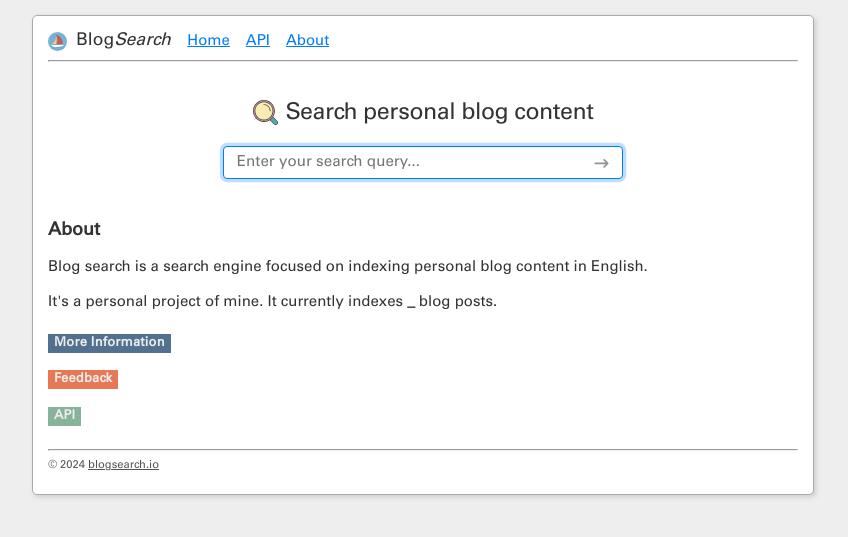
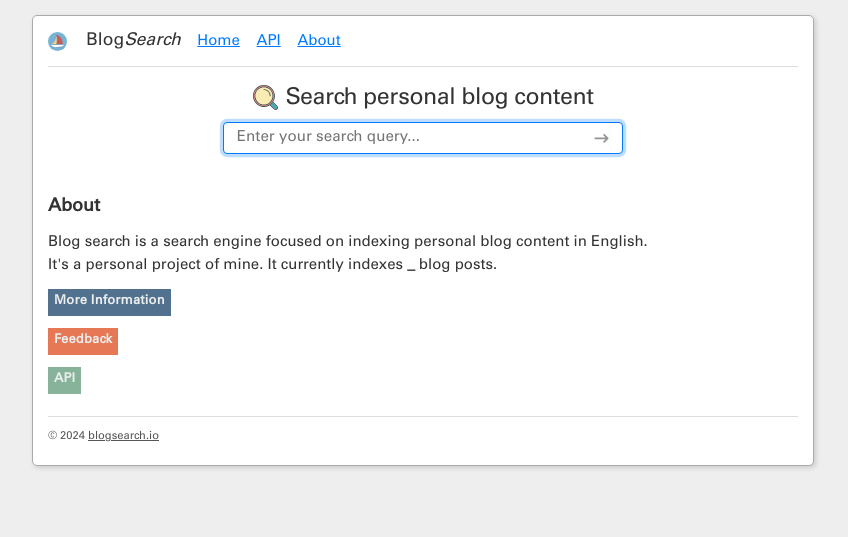
Before and after one commit to sawatkins/blog-search, a FastAPI app: page / in a window 1280 px wide. Shown: the top 537 px of the page, without its empty margins (217-1065 px from the left). Run offline with FastAPI, Linux system fonts and the light colour scheme.

Commit message:
addition styling

```diff
--- a/web/static/css/style.css
+++ b/web/static/css/style.css
@@ -15,7 +15,7 @@ body {
   width: 45%;
   min-width: 750px;
   margin: 15px auto;
-  padding: 15px;
+  padding: 1em;
   border: 1px solid #aaa;
   box-shadow: 2px 2px 5px #ccc;
   border-radius: 5px;
@@ -25,22 +25,36 @@ html {
   background-color: #eeeeee;
 }
 
+/* Global spacing adjustments */
+hr {
+  margin: 0.8rem 0;
+  border: 0;
+  border-top: 1px solid #ddd;
+}
+
 /* Headings */
 h2 {
   font-size: 1.45rem;
-  margin-bottom: 0.7em;
   letter-spacing: -0.02em;
 }
 
 h3 {
   font-size: 1.2rem;
-  margin: 1.2em 0 0.5em;
   letter-spacing: -0.01em;
+}
+
+/* Condensed headings */
+h2, h3 {
+  margin-top: 0.6rem;
+  margin-bottom: 0.4rem;
 }
 
 /* Link styles */
 a {
   color: #007bff;
+  display: inline-block;
+  padding: 0;
+  margin: 0;
 }
 
 /* Content spacing */
@@ -169,6 +183,169 @@ pre code {
   letter-spacing: 0.02em;
 }
 
+/* Added Navbar Styles */
+#navbar {
+  margin-bottom: 0.4rem;
+}
+
+.navbar-logo {
+  display: inline-block;
+  vertical-align: middle;
+}
+
+.navbar-logo img {
+  display: inline;
+  vertical-align: middle;
+  width: 19px;
+  height: 19px;
+}
+
+.navbar-title {
+  display: inline;
+  vertical-align: middle;
+  font-size: 1.1rem;
+}
+
+.navbar-title span {
+  font-weight: normal;
+}
+
+.navbar-links {
+  display: inline;
+  vertical-align: middle;
+  margin-left: 10px;
+}
+
+/* Page separator */
+.separator {
+  margin: 0.8rem 0;
+}
+
+/* Content container */
+#content, #search-results {
+  margin-bottom: 0.8rem;
+}
+
+/* Search result styling */
+.search-result {
+  padding: 0.4rem 0;
+  border-bottom: 1px solid #eee;
+  margin-bottom: 0.4rem;
+}
+
+.search-result:last-child {
+  border-bottom: none;
+}
+
+.search-result-title {
+  font-weight: bold;
+  margin-bottom: 0.1rem;
+}
+
+.search-result-url {
+  color: #006621;
+  font-size: 0.85rem;
+  margin-bottom: 0.1rem;
+}
+
+.search-result-snippet {
+  font-size: 0.9rem;
+  color: #545454;
+}
+
+/* Search form */
+#search-form {
+  position: relative;
+  display: inline-block;
+}
+
+.search-submit-button {
+  position: absolute;
+  right: 5px;
+  top: 50%;
+  transform: translateY(-50%);
+  background: none;
+  border: none;
+  cursor: pointer;
+}
+
+.search-submit-button img {
+  vertical-align: middle;
+  margin-top: 1.25px;
+  width: 21px;
+  height: 21px;
+}
+
+/* Toggle containers */
+.toggle-container {
+  margin-top: 0.8rem;
+  margin-bottom: 0.8rem;
+}
+
+.toggle-button {
+  cursor: pointer;
+  color: #EAEEED;
+  padding: 3px 6px;
+  font-weight: bold;
+  display: inline-block;
+}
+
+.toggle-blue {
+  background-color: #52718f;
+}
+
+.toggle-orange {
+  background-color: #e67856;
+}
+
+.toggle-green {
+  background-color: #88b39b;
+}
+
+.toggle-content {
+  display: none;
+  margin-top: 0.3rem;
+  padding: 0.4rem 0;
+}
+
+.toggle-content ul {
+  margin: 0.3rem 0;
+}
+
+/* Loading spinner */
+.loading-container {
+  text-align: center;
+  padding: 30px 0;
+}
+
+.loading-spinner {
+  display: inline-block;
+  width: 30px;
+  height: 30px;
+  border: 3px solid rgba(0,0,0,0.1);
+  border-radius: 50%;
+  border-top-color: #52718f;
+  animation: spin 0.35s ease-in-out infinite;
+}
+
+/* Footer */
+.footer {
+  text-align: left;
+  /* margin-top: 0.8rem; */
+  /* padding-top: 0.5rem; */
+}
+
+/* Make content more condensed */
+#search-results p, #content p {
+  margin: 0.2rem 0;
+}
+
+#search-results ul, #content ul {
+  margin-top: 0.3rem;
+  margin-bottom: 0.3rem;
+  padding-left: 1.5rem;
+}
+
 /* Responsive styles */
 @media (max-width: 768px) {
   body {
--- a/web/templates/index.html
+++ b/web/templates/index.html
@@ -22,10 +22,10 @@
 
 <body>
     <div id="navbar">
-        <div style="display: inline-block; vertical-align: middle;">
-            <img src="/static/img/sailboat.svg" alt="" width="19px" height="19px" style="display: inline; vertical-align: middle;">
-            <p style="display: inline; vertical-align: middle;">
-                <span style="font-size: 1.1rem">&nbsp;Blog<i><span style="font-weight: normal;">Search</span></i></span> &nbsp;&nbsp;
+        <div class="navbar-logo">
+            <img src="/static/img/sailboat.svg" alt="">
+            <p class="navbar-links">
+                <span class="navbar-title">&nbsp;Blog<i><span>Search</span></i></span> &nbsp;&nbsp;
 
                 <a href="/">Home</a> &nbsp;&nbsp;
                 <a href="/api">API</a> &nbsp;&nbsp;
@@ -33,7 +33,7 @@
             </p>
         </div>
     </div>
-    <hr style="margin-bottom: 1.4rem;">
+    <hr class="separator">
 
     <div class="flexbox-center">
         <img src="/static/img/magnifying-glass-icon.svg" alt="" width="25px" height="25px">
@@ -41,10 +41,10 @@
     </div>
 
     <div id="search-input-wrapper" class="flexbox-center">
-        <form id="search-form" style="position: relative; display: inline-block;">
-            <input type="text" name="query" id="search-input" autocomplete="off" autocapitalize="off" autocorrect="off" placeholder="Enter your search query..." autofocus value="{{ query or '' }}" style="padding-right: 30px;">
-            <button type="submit" style="position: absolute; right: 5px; top: 50%; transform: translateY(-50%); background: none; border: none; cursor: pointer;">
-                <img src="/static/img/arrow-sm-right.svg" alt="" width="21px" height="21px" style="vertical-align: middle; margin-top: 1.25px;">
+        <form id="search-form">
+            <input type="text" name="query" id="search-input" autocomplete="off" autocapitalize="off" autocorrect="off" placeholder="Enter your search query..." autofocus value="{{ query or '' }}">
+            <button type="submit" class="search-submit-button">
+                <img src="/static/img/arrow-sm-right.svg" alt="">
             </button>
             <input type="submit" style="display: none;">
         </form>
@@ -55,11 +55,10 @@
         <p style="font-size: large; margin: 16px 0px;"><strong>About</strong></p>
         <p>Blog search is a search engine focused on indexing personal blog content in English.</p>
         <p>It's a personal project of mine. It currently indexes <strong>{{ posts_size or '_' }}</strong> blog posts.</p>
-        <div style="margin-top: 20px;"></div>
 
-        <div class="more-info-container">
-            <p><span id="toggle-info" style="cursor: pointer; color: #EAEEED; background-color:#52718f; padding: 3px 6px; font-weight: bold;">More Information</span></p>
-            <div id="info-content" style="display: none;">
+        <div class="toggle-container">
+            <p><span id="toggle-info" class="toggle-button toggle-blue">More Information</span></p>
+            <div id="info-content" class="toggle-content">
                 <ul>
                     <li>This project is still in development. <i>Everything will be greatly expanded and improved soon.</i> <a href="https://github.com/sawatkins/blog-search">GitHub.</a></li>
                     <li>Queries work best with correctly spelled general keywords.</li>
@@ -69,18 +68,18 @@
             </div>
         </div>
 
-        <div class="feedback-container">
-            <p><span id="toggle-feedback" style="cursor: pointer; color: #EAEEED; background-color: #e67856; padding: 3px 6px; font-weight: bold;">Feedback</span></p>
-            <div id="feedback-content" style="display: none;">
+        <div class="toggle-container">
+            <p><span id="toggle-feedback" class="toggle-button toggle-orange">Feedback</span></p>
+            <div id="feedback-content" class="toggle-content">
                 <ul>
                     <a href="https://tally.so/r/mBe7We">Feedback form</a>
                 </ul>
             </div>
         </div>
 
-        <div class="api-container">
-            <p><span id="toggle-api" style="cursor: pointer; color: #EAEEED; background-color:#88b39b; padding: 3px 6px; font-weight: bold;">API</span></p>
-            <div id="api-content" style="display: none;">
+        <div class="toggle-container">
+            <p><span id="toggle-api" class="toggle-button toggle-green">API</span></p>
+            <div id="api-content" class="toggle-content">
                 <pre><code>GET /api?q={query}</code></pre>
                 <p>Returns: JSON object with an array of search results, or an empty array if no results are found.</p>
                 <pre><code>{
@@ -133,8 +132,8 @@ results = r.json()["results"]</code></pre>
 
             const searchResults = document.getElementById('search-results');
             searchResults.innerHTML = `
-                <div class="loading-container" style="text-align: center; padding: 30px 0;">
-                    <div class="loading-spinner" style="display: inline-block; width: 30px; height: 30px; border: 3px solid rgba(0,0,0,0.1); border-radius: 50%; border-top-color: #52718f; animation: spin 0.35s ease-in-out infinite;"></div>
+                <div class="loading-container">
+                    <div class="loading-spinner"></div>
                 </div>
             `;
 
@@ -160,12 +159,6 @@ results = r.json()["results"]</code></pre>
                 });
         });
     </script>
-
-    <style>
-        @keyframes spin {
-            to { transform: rotate(360deg); }
-        }
-    </style>
 </body>
 
 </html>
```
Also changed, not shown: web/templates/about.html (+11 -11 lines), web/templates/api.html (+5 -5 lines), web/templates/search_results.html (+10 -8 lines).
